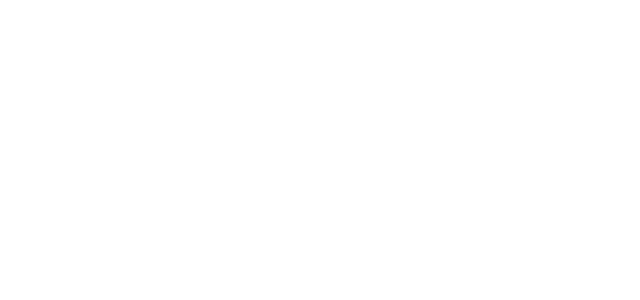
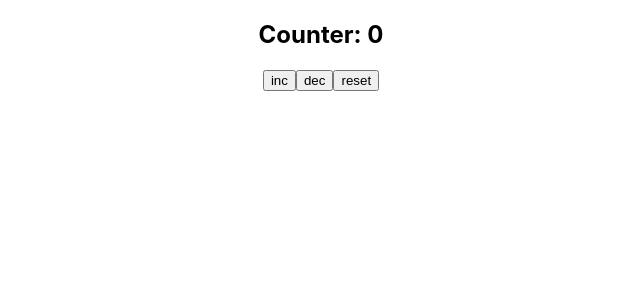
Before and after one commit to PyjamaWarrior/REACT-Homework, a React (Create React App) app: page / in a window 1280 px wide. Shown: the top 300 px of the page, without its empty margins (319-959 px from the left). Built offline with nearby package versions, Linux system fonts and the light colour scheme.

Commit message:
REACT Hm-8

```diff
--- a/package.json
+++ b/package.json
@@ -8,7 +8,9 @@
     "@testing-library/user-event": "^12.5.0",
     "react": "^17.0.1",
     "react-dom": "^17.0.1",
+    "react-redux": "^7.2.2",
     "react-scripts": "4.0.1",
+    "redux": "^4.0.5",
     "web-vitals": "^0.2.4"
   },
   "scripts": {
--- /dev/null
+++ b/src/App.css
@@ -0,0 +1,3 @@
+*{
+    text-align: center;
+}
--- a/src/App.js
+++ b/src/App.js
@@ -1,13 +1,18 @@
-import React, {Component} from 'react';
+import React  from 'react';
+import {useSelector} from "react-redux";
+import {useDispatch} from "react-redux";
+import ('./App.css');
 
-class App extends Component {
-    render() {
-        return (
-            <div>
+export default function App() {
+    const counter = useSelector(({counter}) => counter);
+    const dispatch = useDispatch();
 
-            </div>
-        );
-    }
+    return (
+        <div>
+            <h2>Counter: {counter}</h2>
+            <button onClick={() => dispatch({type: 'INC_COUNTER'})}>inc</button>
+            <button onClick={() => dispatch({type: 'DEC_COUNTER'})}>dec</button>
+            <button onClick={() => dispatch({type: 'RESET'})}>reset</button>
+        </div>
+    );
 }
-
-export default App;
--- a/src/index.js
+++ b/src/index.js
@@ -3,10 +3,37 @@
 import './index.css';
 import App from './App';
 import reportWebVitals from './reportWebVitals';
+import {createStore} from "redux";
+import {Provider} from "react-redux";
+
+const initialState = {
+    counter: 0
+}
+
+const reducer =  (state = initialState, action) => {
+    switch (action.type) {
+        case 'INC_COUNTER': {
+            return {...state, counter: state.counter + 1}
+        }
+        case 'DEC_COUNTER': {
+            return {...state, counter: state.counter - 1}
+        }
+        case 'RESET': {
+            return {...state, counter: 0}
+        }
+        default: {
+            return state
+        }
+    }
+}
+
+const store = createStore(reducer);
 
 ReactDOM.render(
   <React.StrictMode>
-    <App />
+    <Provider store={store}>
+        <App />
+    </Provider>
   </React.StrictMode>,
   document.getElementById('root')
 );
```
Also changed, not shown: 1 other file (tests, documents, lock files or other folders).
